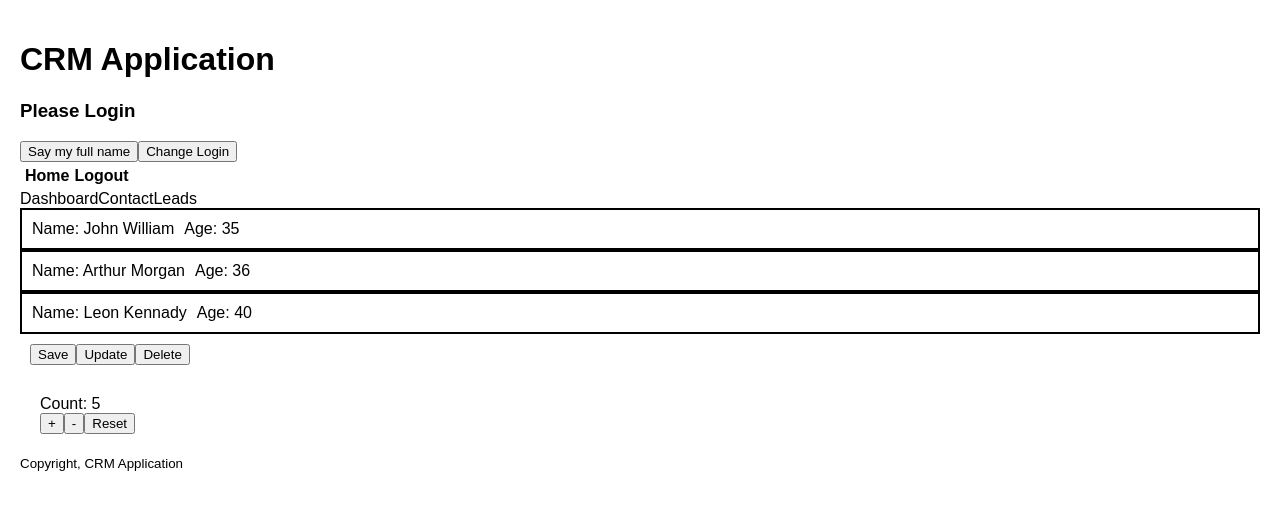
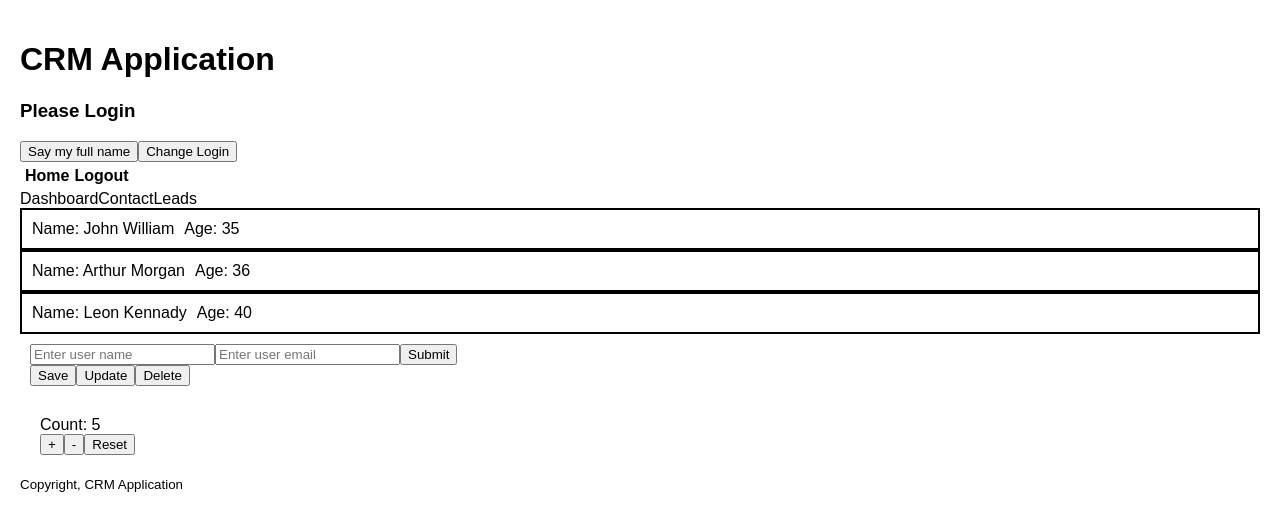
Before and after one commit to MdJafirAshraf/React-CRM-App, a React (Vite) app in the folder crm app/: page / in a window 1280 px wide. Shown: the top 530 px of the page. Built offline with nearby package versions, Linux system fonts and the light colour scheme.

Commit message:
learn form

```diff
--- a/crm app/src/components/dashboard/ProductCard.jsx
+++ b/crm app/src/components/dashboard/ProductCard.jsx
@@ -1,4 +1,14 @@
+import { useState } from "react";
+
 function Usercard({name, age}) {
+
+    const [userName, setUserName] = useState("");
+    const [userEmail, setUserEmail] = useState("");
+
+    function formSubmit(e) {
+        e.preventDefault();
+        console.log(userName, userEmail);
+    }
 
     function saveBtn() {
         alert("Save Button")
@@ -15,6 +25,23 @@ function Usercard({name, age}) {
     return (
         <>
             <div style={{ padding: "10px" }}>
+                <form onSubmit={formSubmit}>
+                    <input
+                        type="text"
+                        placeholder="Enter user name"
+                        value={userName}
+                        onChange={(e) => setUserName(e.target.value)}
+                    />
+                    <input
+                        type="email"
+                        placeholder="Enter user email"
+                        value={userEmail}
+                        onChange={(e) => setUserEmail(e.target.value)}
+                    />
+                    <button type="submit">
+                        Submit
+                    </button>
+                </form>
                 <button onClick={saveBtn}>
                     Save
                 </button>
```
